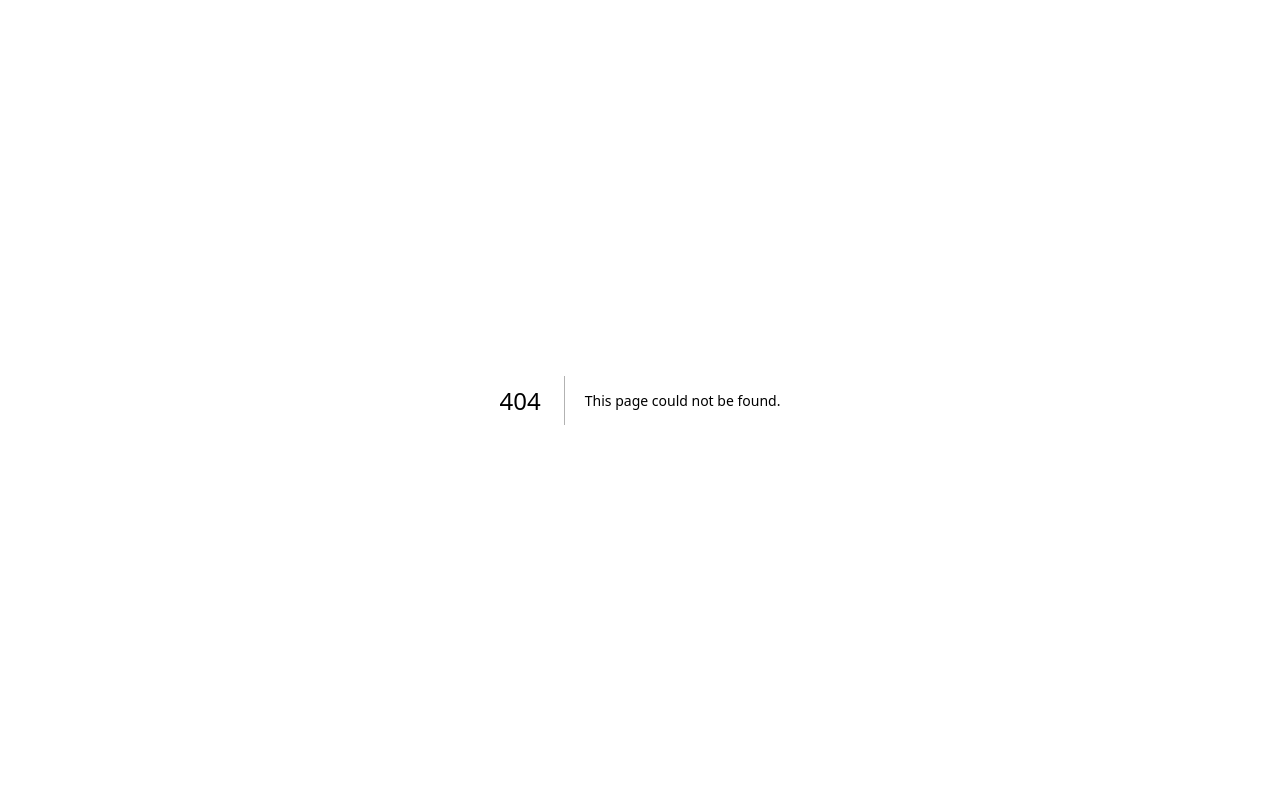
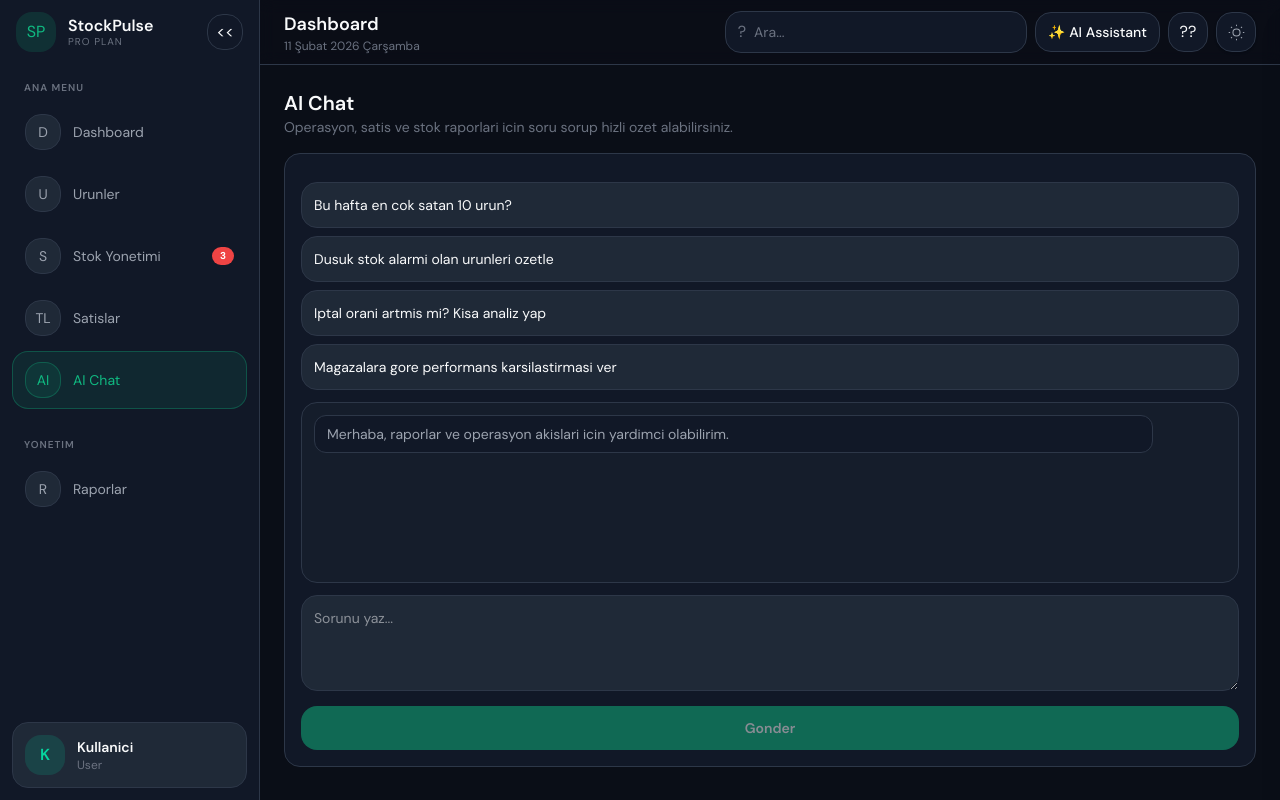
Before and after one commit to omerfarukarslanks/gase-inventory-web, a Next.js app: page /chat in a window 1280 px wide. Before the commit this address had no page. Built offline with nearby package versions, Linux system fonts and the light colour scheme; no server answers.

Commit message:
ai eklendi.

```diff
--- /dev/null
+++ b/app/(main)/chat/page.tsx
@@ -0,0 +1,23 @@
+"use client";
+
+import ChatPanel from "@/components/chat/ChatPanel";
+
+export default function ChatPage() {
+  return (
+    <div className="space-y-4">
+      <div>
+        <h1 className="text-xl font-semibold text-text">AI Chat</h1>
+        <p className="text-sm text-muted">
+          Operasyon, satis ve stok raporlari icin soru sorup hizli ozet alabilirsiniz.
+        </p>
+      </div>
+
+      <section className="rounded-xl2 border border-border bg-surface p-4">
+        <ChatPanel
+          className="h-[calc(100vh-220px)] min-h-[420px]"
+          contentClassName="max-h-none"
+        />
+      </section>
+    </div>
+  );
+}
--- /dev/null
+++ b/components/chat/ChatPanel.tsx
@@ -0,0 +1,153 @@
+"use client";
+
+import { useEffect, useMemo, useRef, useState, type ReactNode } from "react";
+import Button from "@/components/ui/Button";
+import { sendChatMessage, type ChatMessage } from "@/lib/chat";
+import { cn } from "@/lib/cn";
+
+type ChatPanelProps = {
+  className?: string;
+  contentClassName?: string;
+  quickPrompts?: string[];
+  headerSlot?: ReactNode;
+};
+
+const DEFAULT_PROMPTS = [
+  "Bu hafta en cok satan 10 urun?",
+  "Dusuk stok alarmi olan urunleri ozetle",
+  "Iptal orani artmis mi? Kisa analiz yap",
+  "Magazalara gore performans karsilastirmasi ver",
+];
+
+export default function ChatPanel({
+  className,
+  contentClassName,
+  quickPrompts = DEFAULT_PROMPTS,
+  headerSlot,
+}: ChatPanelProps) {
+  const [messages, setMessages] = useState<ChatMessage[]>([
+    {
+      role: "assistant",
+      content: "Merhaba, raporlar ve operasyon akislari icin yardimci olabilirim.",
+    },
+  ]);
+  const [input, setInput] = useState("");
+  const [sending, setSending] = useState(false);
+  const [error, setError] = useState("");
+  const messagesEndRef = useRef<HTMLDivElement | null>(null);
+
+  const canSend = useMemo(
+    () => input.trim().length > 0 && !sending,
+    [input, sending],
+  );
+
+  useEffect(() => {
+    messagesEndRef.current?.scrollIntoView({ behavior: "smooth" });
+  }, [messages, sending]);
+
+  const submit = async (text: string) => {
+    const content = text.trim();
+    if (!content || sending) return;
+
+    const nextUserMessage: ChatMessage = {
+      role: "user",
+      content,
+    };
+
+    const nextMessages = [...messages, nextUserMessage];
+    setMessages(nextMessages);
+    setInput("");
+    setError("");
+    setSending(true);
+
+    try {
+      const response = await sendChatMessage({
+        messages: [
+          {
+            role: "user",
+            content,
+          },
+        ],
+      });
+      setMessages((prev) => [...prev, response.message]);
+    } catch {
+      setError("AI yaniti alinamadi. Lutfen tekrar deneyin.");
+    } finally {
+      setSending(false);
+    }
+  };
+
+  return (
+    <div className={cn("flex min-h-0 flex-1 flex-col", className)}>
+      {headerSlot}
+
+      {quickPrompts.length > 0 && (
+        <div className="mt-3 grid gap-2">
+          {quickPrompts.map((prompt) => (
+            <button
+              key={prompt}
+              type="button"
+              onClick={() => void submit(prompt)}
+              disabled={sending}
+              className="rounded-xl2 border border-border bg-surface2 p-3 text-left text-sm text-text transition-colors hover:bg-surface disabled:cursor-not-allowed disabled:opacity-60"
+            >
+              {prompt}
+            </button>
+          ))}
+        </div>
+      )}
+
+      <div
+        className={cn(
+          "mt-3 min-h-0 flex-1 space-y-2 overflow-y-auto rounded-xl2 border border-border bg-surface2/30 p-3",
+          contentClassName,
+        )}
+      >
+        {messages.map((message, index) => (
+          <div
+            key={`${message.role}-${index}-${message.content.slice(0, 20)}`}
+            className={cn(
+              "max-w-[92%] rounded-xl px-3 py-2 text-sm",
+              message.role === "user"
+                ? "ml-auto bg-primary/15 text-text"
+                : "mr-auto border border-border bg-surface text-text2",
+            )}
+          >
+            {message.content}
+          </div>
+        ))}
+        {sending && (
+          <div className="mr-auto max-w-[92%] rounded-xl border border-border bg-surface px-3 py-2 text-sm text-muted">
+            Yaziyor...
+          </div>
+        )}
+        <div ref={messagesEndRef} />
+      </div>
+
+      {error && <p className="mt-2 text-xs text-error">{error}</p>}
+
+      <div className="mt-3 space-y-2">
+        <textarea
+          value={input}
+          onChange={(event) => setInput(event.target.value)}
+          className="h-24 w-full rounded-xl2 border border-border bg-surface2 p-3 text-sm text-text outline-none focus:ring-2 focus:ring-primary/25"
+          placeholder="Sorunu yaz..."
+          onKeyDown={(event) => {
+            if ((event.metaKey || event.ctrlKey) && event.key === "Enter") {
+              event.preventDefault();
+              void submit(input);
+            }
+          }}
+        />
+        <Button
+          label={sending ? "Gonderiliyor..." : "Gonder"}
+          onClick={() => void submit(input)}
+          loading={sending}
+          disabled={!canSend}
+          variant="primarySolid"
+          className="h-11 w-full"
+        />
+      </div>
+    </div>
+  );
+}
--- a/components/ui/AiAssistant.tsx
+++ b/components/ui/AiAssistant.tsx
@@ -1,9 +1,11 @@
 "use client";
 
 import { useState } from "react";
+import Link from "next/link";
 import Drawer from "@/components/ui/Drawer";
 import type { DrawerSide } from "@/components/ui/Drawer";
 import { useMediaQuery } from "@/hooks/useMediaQuery";
+import ChatPanel from "@/components/chat/ChatPanel";
 
 export function AiAssistant() {
   const [open, setOpen] = useState(false);
@@ -26,34 +28,30 @@ export function AiAssistant() {
         onClose={() => setOpen(false)}
         side={side}
         title="AI Assistant"
+        description="Hizli analiz ve soru-cevap"
         closeLabel="✕"
         className={side === "bottom" ? "rounded-t-2xl" : ""}
       >
-        <div className="p-4">
-          <div className="text-sm text-muted">Hızlı komutlar</div>
-          <div className="mt-3 grid gap-2">
-            {[
-              "Bu hafta en çok satan 10 ürün?",
-              "Kadıköy mağazası düşük stokları listele",
-              "Bekleyen transferler için öneri oluştur",
-              "İade oranı artmış mı? Sebep analizi",
-            ].map((t) => (
-              <button
-                key={t}
-                className="rounded-xl2 border border-border bg-surface2 p-3 text-left text-sm text-text hover:bg-surface"
-              >
-                {t}
-              </button>
-            ))}
+        <div className="flex h-full min-h-0 flex-col p-4">
+          <div className="mb-2 flex items-center justify-end">
+            <Link
+              href="/chat"
+              onClick={() => setOpen(false)}
+              className="rounded-lg border border-border bg-surface px-2.5 py-1.5 text-xs text-text transition-colors hover:bg-surface2"
+            >
+              Tam Sayfa Ac
+            </Link>
           </div>
-
-          <textarea
-            className="mt-4 h-28 w-full rounded-xl2 border border-border bg-surface2 p-3 text-sm text-text outline-none focus:ring-2 focus:ring-primary/25"
-            placeholder="Sorunu yaz..."
+          <ChatPanel
+            className="min-h-0"
+            contentClassName={side === "bottom" ? "max-h-[36vh]" : "max-h-[42vh]"}
+            quickPrompts={[
+              "Bu hafta en cok satan 10 urun?",
+              "Low stock urunleri oncelik sirasina gore listele",
+              "Iptal oraninda son 7 gunde degisim var mi?",
+              "Magaza performansi icin ozet cikar",
+            ]}
           />
-          <button className="mt-2 h-11 w-full rounded-xl2 bg-primary text-sm font-semibold text-black hover:bg-primaryHover">
-            Gönder
-          </button>
         </div>
       </Drawer>
     </>
--- a/components/ui/Sidebar.tsx
+++ b/components/ui/Sidebar.tsx
@@ -12,6 +12,7 @@ const items = [
   { href: "/products", label: "Urunler", icon: "U" },
   { href: "/stock", label: "Stok Yonetimi", icon: "S", badge: "3" },
   { href: "/sales", label: "Satislar", icon: "TL" },
+  { href: "/chat", label: "AI Chat", icon: "AI" },
 ];
 
 const adminItems = [
--- /dev/null
+++ b/lib/chat.ts
@@ -0,0 +1,134 @@
+import { apiFetch } from "@/lib/api";
+
+export type ChatRole = "system" | "user" | "assistant";
+
+export type ChatMessage = {
+  id?: string;
+  role: ChatRole;
+  content: string;
+  createdAt?: string;
+};
+
+export type ChatRequest = {
+  messages: Array<{
+    role: ChatRole;
+    content: string;
+  }>;
+  model?: string;
+  metadata?: Record<string, unknown>;
+};
+
+export type ChatResponse = {
+  message: ChatMessage;
+  raw?: unknown;
+};
+
+const CHAT_PATH = process.env.NEXT_PUBLIC_AI_CHAT_PATH ?? "/ai/chat";
+
+function asObject(input: unknown): Record<string, unknown> | null {
+  if (!input || typeof input !== "object" || Array.isArray(input)) return null;
+  return input as Record<string, unknown>;
+}
+
+function pickString(...values: unknown[]): string {
+  for (const value of values) {
+    if (typeof value === "string" && value.trim()) return value;
+  }
+  return "";
+}
+
+function parseSseContent(raw: string): string {
+  let currentEvent = "";
+  let finalContent = "";
+  let streamedContent = "";
+
+  const lines = raw.split(/\r?\n/);
+  for (const line of lines) {
+    if (line.startsWith("event:")) {
+      currentEvent = line.slice(6).trim().toLowerCase();
+      continue;
+    }
+
+    if (!line.startsWith("data:")) continue;
+    const dataRaw = line.slice(5).trim();
+    if (!dataRaw || dataRaw === "{}") continue;
+
+    let payload: unknown = dataRaw;
+    try {
+      payload = JSON.parse(dataRaw);
+    } catch {
+      // keep raw text fallback
+    }
+
+    const node = asObject(payload);
+    const content =
+      pickString(node?.content, node?.message, node?.text) ||
+      (typeof payload === "string" ? payload : "");
+
+    if (!content) continue;
+
+    if (currentEvent === "final") {
+      finalContent = content;
+      continue;
+    }
+
+    if (currentEvent === "message") {
+      streamedContent += content;
+      continue;
+    }
+  }
+
+  return finalContent || streamedContent;
+}
+
+function normalizeAssistantMessage(payload: unknown): ChatMessage {
+  if (typeof payload === "string") {
+    const content = parseSseContent(payload);
+    return {
+      role: "assistant",
+      content: content || "Yanit alinamadi.",
+    };
+  }
+
+  const root = asObject(payload);
+  const data = asObject(root?.data);
+  const messageNode = asObject(root?.message) ?? asObject(data?.message);
+  const choiceNode = asObject(
+    Array.isArray(root?.choices) && root?.choices.length > 0 ? root.choices[0] : null,
+  );
+  const choiceMessage = asObject(choiceNode?.message);
+
+  const content = pickString(
+    messageNode?.content,
+    choiceMessage?.content,
+    root?.response,
+    root?.reply,
+    root?.answer,
+    root?.output,
+    root?.text,
+    data?.response,
+    data?.reply,
+    data?.answer,
+    data?.output,
+    data?.text,
+  );
+
+  return {
+    id: pickString(messageNode?.id, root?.id) || undefined,
+    role: "assistant",
+    content: content || "Yanit alinamadi.",
+    createdAt: pickString(messageNode?.createdAt, root?.createdAt) || undefined,
+  };
+}
+
+export async function sendChatMessage(payload: ChatRequest): Promise<ChatResponse> {
+  const response = await apiFetch<unknown>(CHAT_PATH, {
+    method: "POST",
+    body: JSON.stringify(payload),
+  });
+
+  return {
+    message: normalizeAssistantMessage(response),
+    raw: response,
+  };
+}
```
